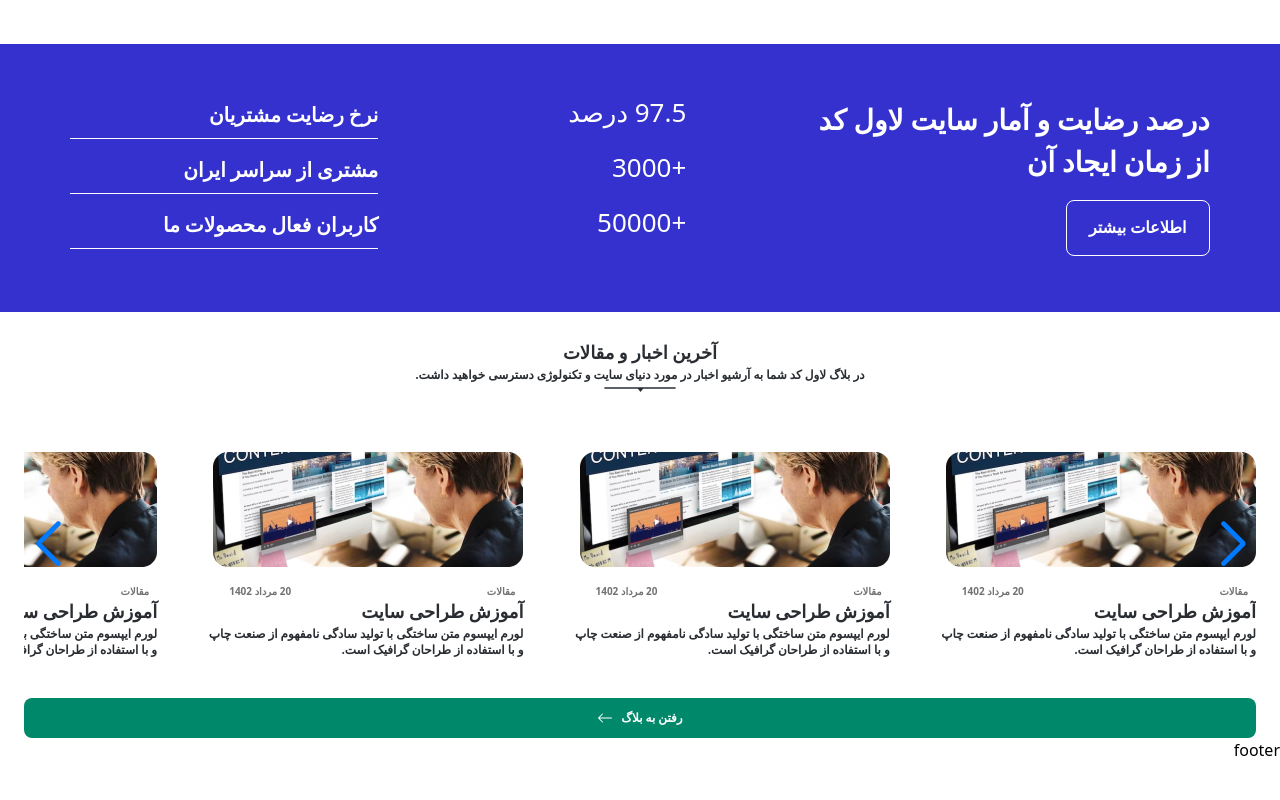
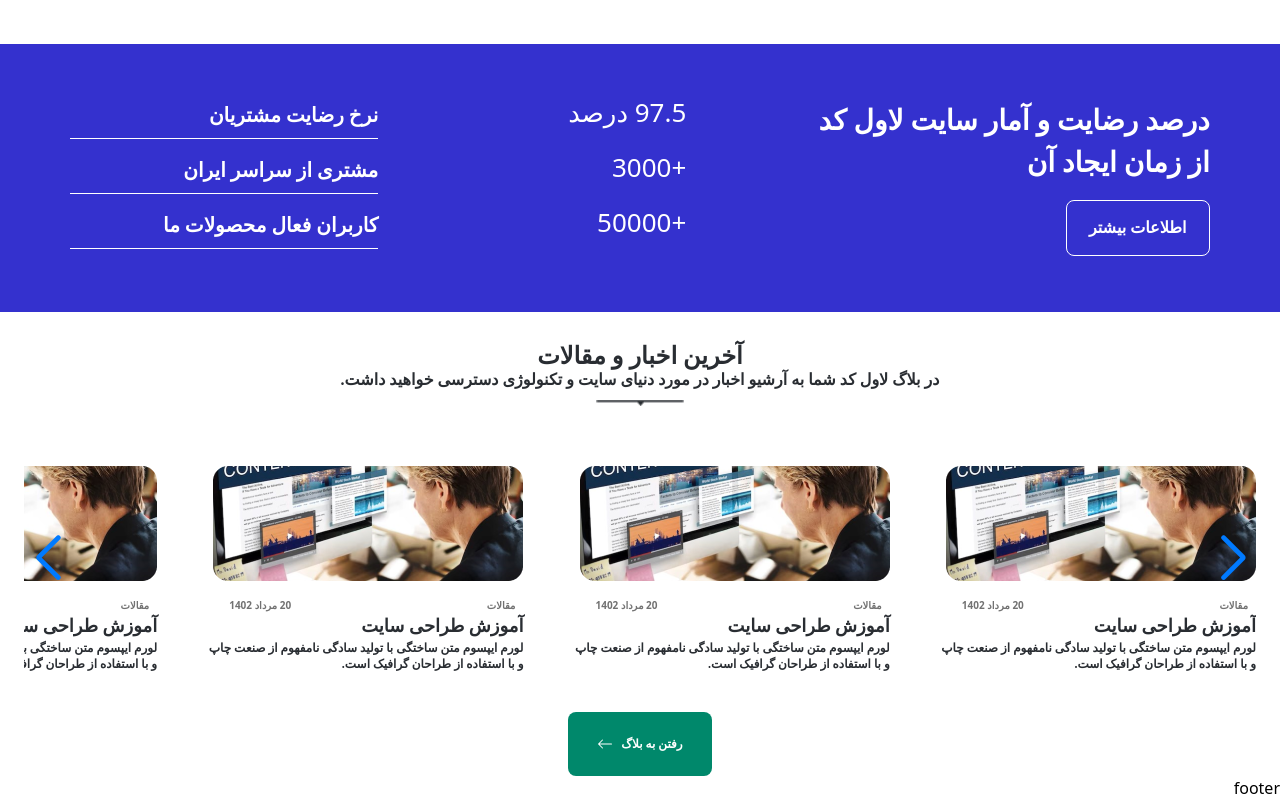
Before and after one commit to spdfalcon/lavelcod2, a React (Vite) app: page / in a window 1280 px wide. Shown: the part 2161-2961 px from the top of the page. Before the commit the page ends 2923 px from the top, so only its background shows below. Built offline with nearby package versions, Linux system fonts and the light colour scheme; some icons are missing.

Commit message:
start Questions component

```diff
--- a/src/components/LatestNews/LatestNews.jsx
+++ b/src/components/LatestNews/LatestNews.jsx
@@ -13,13 +13,13 @@ export default function LatestNews() {
     <>
       <div className="parent px-6 pt-7">
         <div className="title text-main-text-dark text-center font-bold">
-          <h2 className="text-[18px] font-ray-font">آخرین اخبار و مقالات</h2>
-          <h4 className="font-dana-font text-xs ">
+          <h2 className="text-[18px] font-ray-font md:text-2xl">آخرین اخبار و مقالات</h2>
+          <h4 className="font-dana-font text-xs md:text-[16px]">
             در بلاگ لاول کد شما به آرشیو اخبار در مورد دنیای سایت و تکنولوژی
             دسترسی خواهید داشت.
           </h4>
-          <div className="flex justify-center mt-1">
-            <img src="./images/targetLavelcod/underlineblack.png" alt="" />
+          <div className="flex justify-center mt-1 md:mt-3">
+            <img className="md:w-[88px]" src="./images/targetLavelcod/underlineblack.png" alt="" />
           </div>
 
           {/* slider */}
@@ -166,8 +166,8 @@ export default function LatestNews() {
           </Swiper>
 
           {/* slider */}
-          <div>
-            <a href="#" className="w-full h-10 flex justify-center items-center gap-2 bg-[#00886B]  rounded-lg text-main-text-white">
+          <div className="flex justify-center">
+            <a href="#" className="w-full h-10 flex justify-center items-center gap-2 bg-[#00886B]  rounded-lg text-main-text-white md:w-36 md:h-16">
               <p className="text-xs font-dana-font">رفتن به بلاگ</p>
               <BsArrowLeft></BsArrowLeft>
             </a>
--- /dev/null
+++ b/src/components/Questions/Questions.jsx
@@ -0,0 +1,9 @@
+import React from 'react'
+
+export default function Questions() {
+  return (
+    <div>
+
+    </div>
+  )
+}
--- a/src/pages/Home/Home.jsx
+++ b/src/pages/Home/Home.jsx
@@ -7,6 +7,7 @@ import Comments from "../../components/Comments/Comments";
 import CommentsMd from "../../components/CommentsMd/CommentsMd";
 import Satisfaction from "../../components/Satisfaction/Satisfaction";
 import LatestNews from "../../components/LatestNews/LatestNews";
+import Questions from "../../components/Questions/Questions";
 const Home = () => {
   const [md, setMd] = useState(window.innerWidth > 768 ? true : false);
   useEffect(() => {
@@ -53,6 +54,9 @@ const Home = () => {
         <div>
           <LatestNews></LatestNews>
         </div>
+        <div>
+          <Questions></Questions>
+        </div>
       </div>
     </Layout>
   );
```
